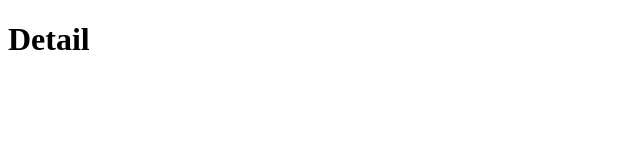
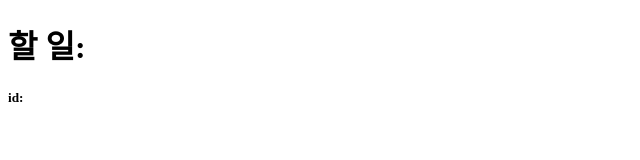
Before and after one commit to YunhwanJeong/practice-redux, a React (Create React App) app: page /#/1 in a window 1280 px wide. Shown: the top 160 px of the page, without its empty margins (0-640 px from the left). Built offline with nearby package versions, Linux system fonts and the light colour scheme; the HTML template or start-up script is replaced by a standard one.

Commit message:
REACT: mapStateToProps 한 번 더 사용하여 Detail 컴포넌트에 todo의 텍스트 전달 완료
- toDo 참조에 Optional Chaining 활용

```diff
--- a/src/components/ToDo.js
+++ b/src/components/ToDo.js
@@ -1,13 +1,17 @@
 import React from 'react';
 import { connect } from 'react-redux';
+import { Link } from 'react-router-dom';
+
 import { createAction } from '../store';
 
-function ToDo ({ text, deleteTodo }) {
+function ToDo ({ text, deleteTodo, id }) {
     return (
-        <li>
-            {text}
-            <button onClick={deleteTodo}>del</button>
-        </li>
+        <Link to={`/${id}`}>
+            <li>
+                {text}
+                <button onClick={deleteTodo}>del</button>
+            </li>
+        </Link>
     );
 };
 
--- a/src/routes/Detail.js
+++ b/src/routes/Detail.js
@@ -1,11 +1,26 @@
 import React from 'react';
+import { connect } from 'react-redux';
 
-function Detail() {
+function Detail({ toDo }) {
     return (
         <>
-            <h1>Detail</h1>
+            <h1>할 일: {toDo?.text}</h1>
+            <h5>id: {toDo?.id}</h5>
         </>
     );
 };
 
-export default Detail;
+function mapStateToProps (state, ownProps) {
+    const {
+        match: {
+            params: {
+                id
+            }
+        }
+    } = ownProps;
+    return {
+        toDo: state.find(toDo => toDo.id === parseInt(id))
+    };
+};
+
+export default connect(mapStateToProps)(Detail);
```
